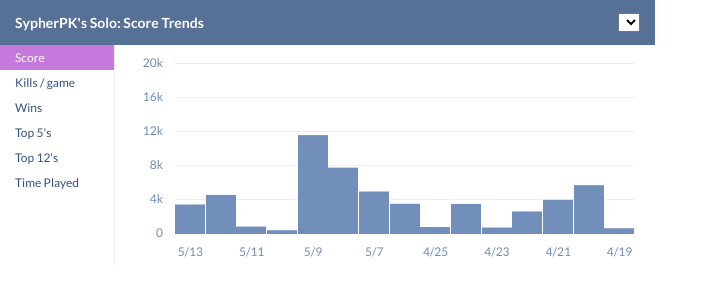
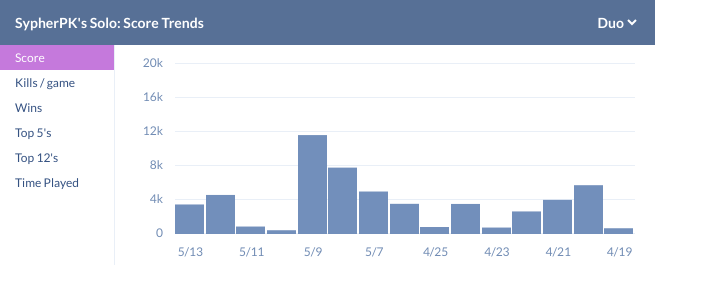
Before and after one commit to ettubrutesbro/lilgraf, a React (Create React App) app: page / in a window 1280 px wide. Shown: the top 304 px of the page, without its empty margins (0-718 px from the left). Built offline with nearby package versions, Linux system fonts and the light colour scheme.

Commit message:
tooltip dynamic placement (open to change), padding-based bar offsets (2px now), working native <select>

```diff
--- a/src/App.css
+++ b/src/App.css
@@ -29,6 +29,18 @@
       font-size: 14px;
       font-weight: 700px;
       margin: 0; padding: 0; line-height: auto;
+    }
+    .trends .header .modeSelector{
+      font-family: 'Lato', sans-serif;
+      font-size: 14px;
+      font-weight: 700;
+      outline: none; border: none; background: transparent;
+      text-align-last: end; color: white;
+      cursor: pointer;
+    }
+    .trends .header .modeSelector option{
+      color: #355282;
+      font-weight: 400;
     }
 
 .trends .picker{
@@ -121,6 +133,8 @@
         position: relative;
         height: 100%;
         cursor: pointer;
+        padding-right: 2px;
+        box-sizing: border-box;
       }
         .trends .graph .barsDates .bars .day:hover{
           background: rgba(66,180,255, 0.2);
@@ -134,7 +148,7 @@
           transition: transform .2s;
           background-color: #728fbb;
           transition: background .1s, transform .3s;
-          border-right: 1px solid white;
+          /*border-right: 1px solid white;*/
           /*border-bottom: 1px solid white;*/
           box-sizing: border-box;
         }
@@ -144,50 +158,22 @@
           position: absolute;
           z-index: 2;
           left: 100%;
-          margin-left: 15px;
+          margin-left: 0;
           padding: 10px;
-          background: rgba(255,255,255,0.85);
-          border-radius: 2px;
-          box-shadow: 0px 1px 1px rgba(0,0,0,0.15);
-          top: 0;
+          background: rgba(255,255,255,0.9);
+          border-radius: 4px 4px 4px 0;
+          box-shadow: 0px 1px 2px rgba(0,0,0,0.2);
+          pointer-events: none;
+          /*top: 0;*/
           animation: tooltipAppearFromLeft .15s forwards;
           white-space: nowrap;
         }
         .trends .graph .barsDates .bars .day .tooltip.leftSide{
-          right: 100%; margin-right: 15px;
+          right: 100%; margin-right: 0;
           left: auto; margin-left: 0;
           animation: tooltipAppearFromRight .15s forwards;
         }
-        .trends .graph .barsDates .bars .day .tooltip::before{
-          content: '';
-          position: absolute;
-          left: -20px;
-          top: calc(50% - 10px);
-          width: 0; height: 0;
-          border: 10px solid transparent;
-          border-right: 10px solid #e9eff7;
-        }
-        .trends .graph .barsDates .bars .day .tooltip.leftSide::before{
-          border-right: 10px solid transparent;
-          border-left: 10px solid #e9eff7;
-          left: auto;
-          right: -20px;
-        }
-        .trends .graph .barsDates .bars .day .tooltip::after{
-          content: '';
-          position: absolute;
-          left: -16px;
-          top: calc(50% - 8px);
-          width: 0; height: 0;
-          border: 8px solid transparent;
-          border-right: 8px solid white;
-        }
-        .trends .graph .barsDates .bars .day .tooltip.leftSide::after{
-          left: auto;
-          right: -16px;
-          border-right: 8px solid transparent;
-          border-left: 8px solid white;
-        }
+
         .trends .graph .barsDates .bars .day .tooltip .date{
           font-size: 15px;
         }
@@ -198,10 +184,10 @@
         }
 
 @keyframes tooltipAppearFromLeft{
-  from {transform: translateX(-15px); opacity: 0.5;}
-  to {transform: translateX(0); opacity: 1;}
+  from {transform: translate(-15px,25px); opacity: 0.5;}
+  to {transform: translate(0,10px); opacity: 1;}
 }
 @keyframes tooltipAppearFromRight{
-  from {transform: translateX(15px); opacity: 0.5;}
-  to {transform: translateX(0); opacity: 1;}
+  from {transform: translate(15px,25px); opacity: 0.5;}
+  to {transform: translate(0,10px); opacity: 1;}
 }
--- a/src/App.js
+++ b/src/App.js
@@ -75,8 +75,13 @@
           <h3>
             SypherPK's Solo: Score Trends
           </h3>
-          <select className = 'modeSelector'>
-            {this.props.mode}
+          <select className = 'modeSelector'
+            onChange = {()=>{alert('TODO!')}}
+            //TODO: insert logic here and options / conditionals below
+          >
+            <option selected = {this.props.mode === 'duo'}> Duo </option>
+            <option selected = {this.props.mode === 'othermode'}> Other mode </option>
+            <option selected = {this.props.mode === 'etc'}> Etc </option>
           </select>
         </div>
         <div className = 'picker'>
@@ -123,7 +128,10 @@
                       }}
                     />
                     {hoveredDay === i &&
-                    <div className = {['tooltip', i>(this.props.xTicks*.66)?'leftSide':''].join(' ')}>
+                    <div
+                        className = {['tooltip', i>(this.props.xTicks*.66)?'leftSide':''].join(' ')}
+                        style = {{bottom: `${((shownData[i]-rangeBottom) / (rangeTop - rangeBottom))*100}%`}}
+                    >
                       <div className = 'date'>{moment(data[i].date).format('MMM Do')}</div>
                       <div className = 'value'>
                       {statsToUse[selectedStat].datalabel ==='minutesPlayed' &&
```
